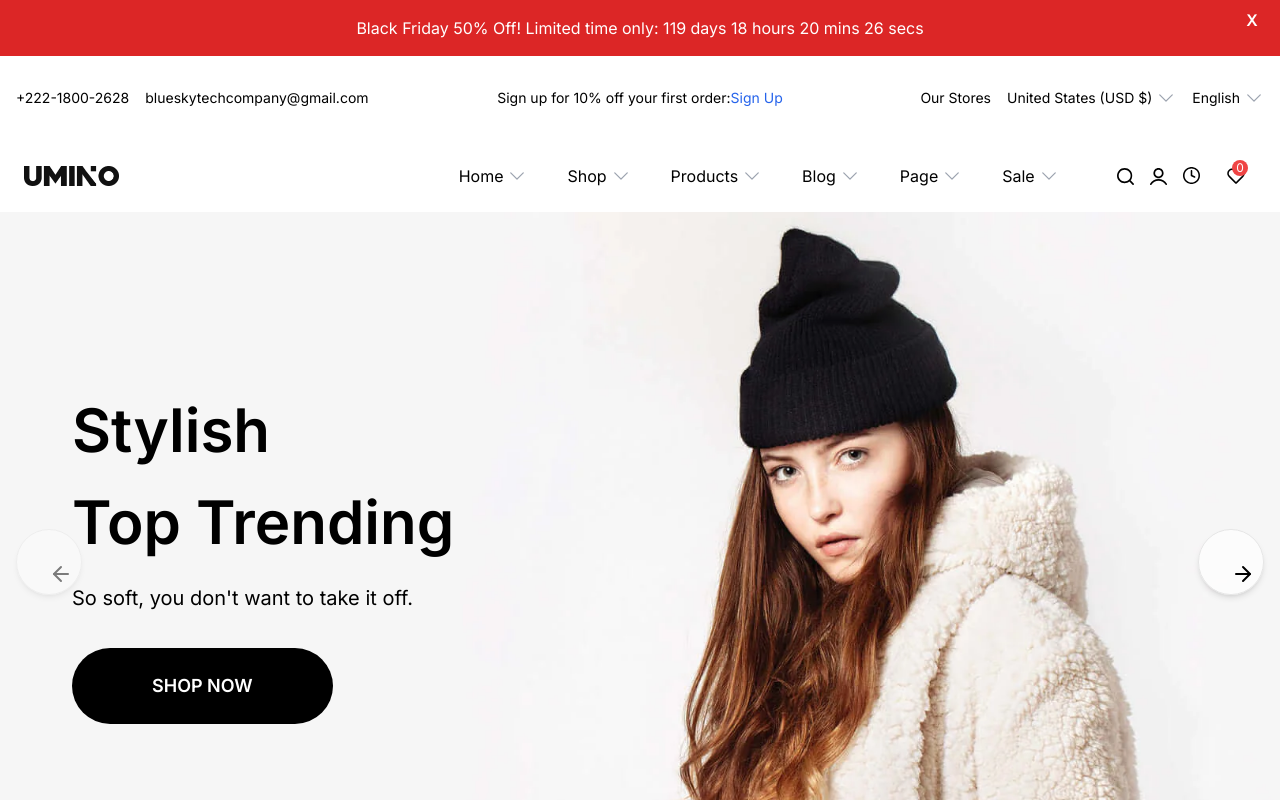
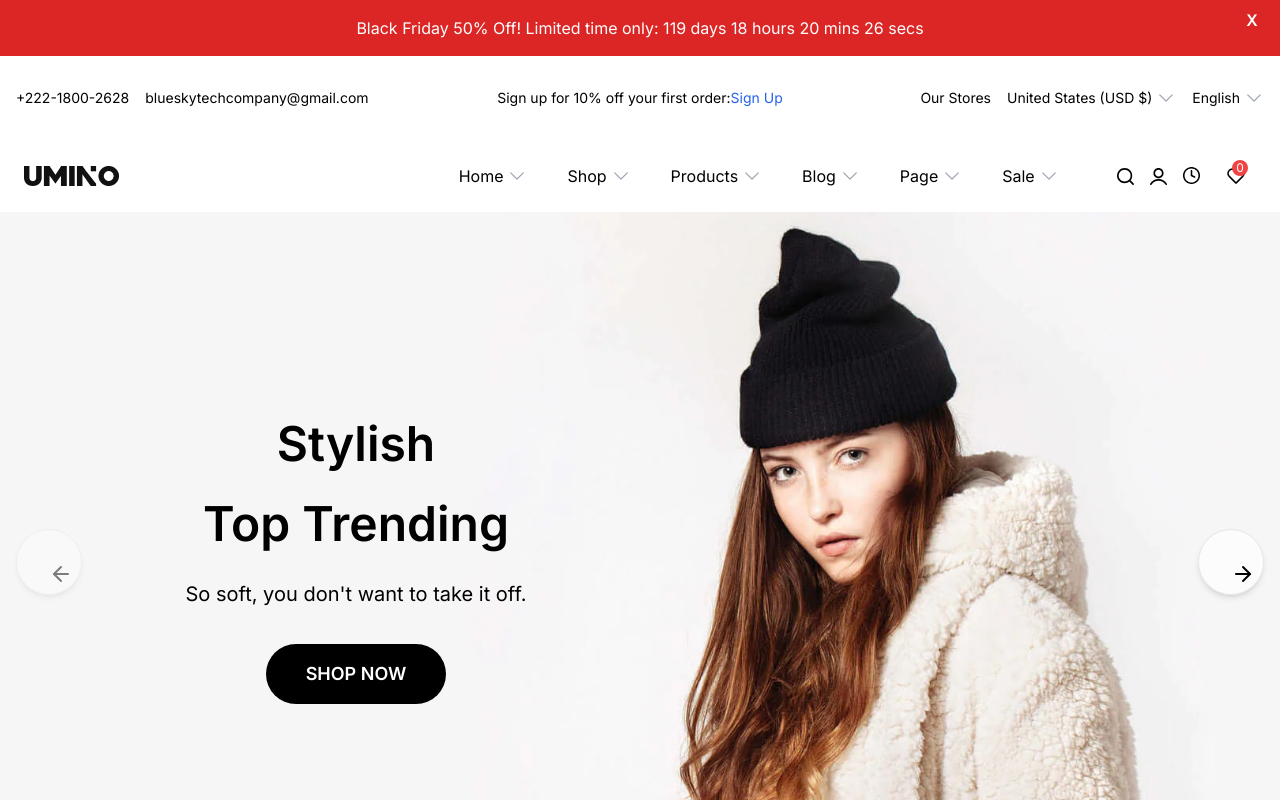
Before and after one commit to MAvi-Rup/shopify_deisgn_template_using_next.js_tailwind, a Next.js app: page / in a window 1280 px wide. Shown: the top 800 px of the page. Built offline with nearby package versions, Linux system fonts and the light colour scheme.

Commit message:
Fixed the Navbar

```diff
--- a/src/components/Carousel.tsx
+++ b/src/components/Carousel.tsx
@@ -56,17 +56,17 @@ const MyCarousel = () => {
                   <div className="container">
                     <div className="grid grid-cols-1 md:grid-cols-2">
                       <div className="flex flex-col justify-center">
-                        <h2 className="text-xl sm:text-2xl md:text-4xl lg:text-6xl font-semibold mb-2 sm:mb-4 md:mb-6 lg:mb-8 text-left">
+                        <h2 className="text-xl sm:text-2xl md:text-5xl font-semibold mb-2 sm:mb-4 md:mb-6 lg:mb-8 text-left md:text-center">
                           {slide.title}
                         </h2>
-                        <h2 className="text-2xl sm:text-3xl md:text-5xl lg:text-6xl font-semibold mb-2 sm:mb-4 md:mb-6 lg:mb-8 text-left">
+                        <h2 className="text-2xl sm:text-3xl md:text-5xl font-semibold mb-2 sm:mb-4 md:mb-6 lg:mb-8 text-left md:text-center">
                           {slide.title_2}
                         </h2>
-                        <p className="text-base sm:text-lg md:text-xl mb-2 sm:mb-3 md:mb-4 text-left">
+                        <p className="text-base sm:text-lg md:text-xl mb-2 sm:mb-3 md:mb-4 text-left md:text-center">
                           {slide.subtitle}
                         </p>
-                        <div className="flex justify-start">
-                          <button className="bg-black text-white px-4 py-2 sm:px-6 sm:py-3 md:px-10 md:py-4 lg:px-20 lg:py-6 text-sm sm:text-base md:text-lg font-semibold rounded-full mt-2 sm:mt-3 md:mt-4 lg:mt-5">
+                        <div className="flex justify-start md:justify-center">
+                          <button className="bg-black text-white px-4 py-2 sm:px-6 sm:py-3 md:px-10 md:py-4 text-sm sm:text-base md:text-lg font-semibold rounded-full mt-2 sm:mt-3 md:mt-4 lg:mt-5">
                             {slide.buttonText}
                           </button>
                         </div>
```
